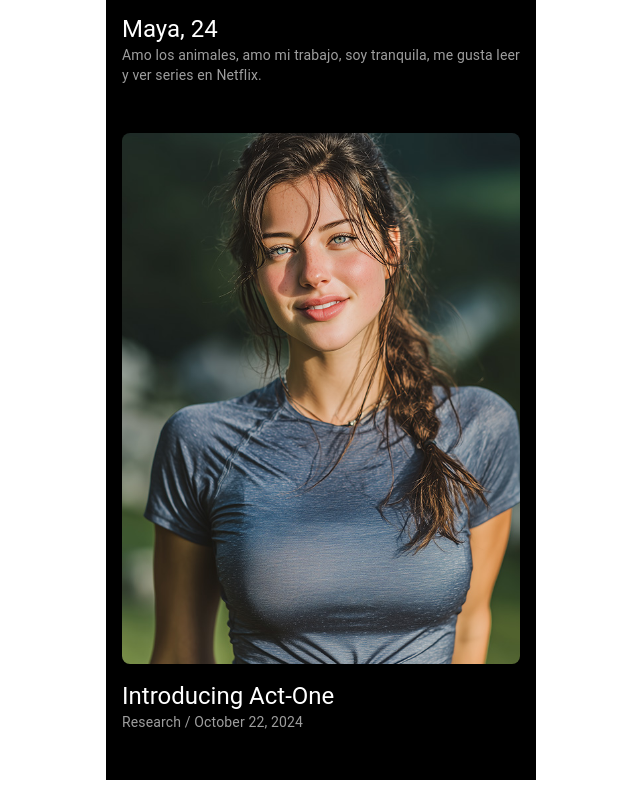
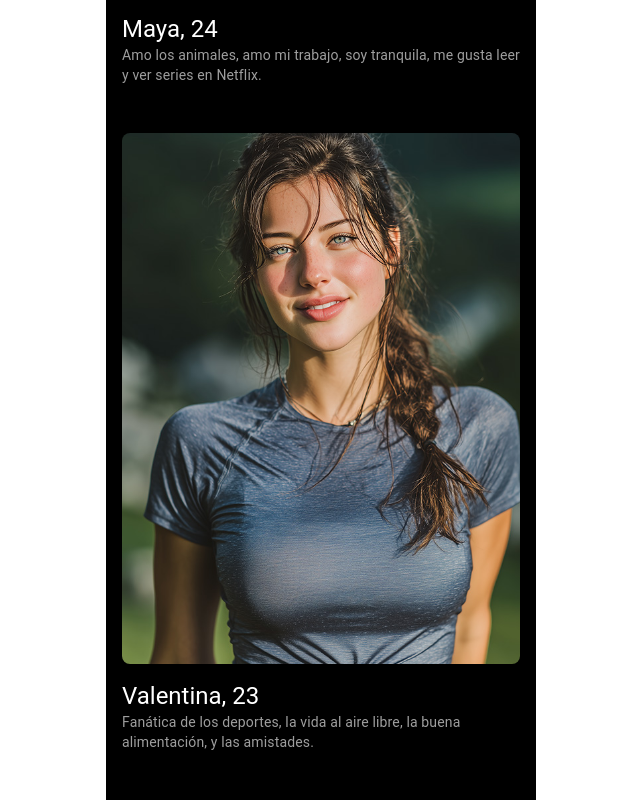
Before and after one commit to lgherrera/voice-chat-ui, a React (Vite) app: page / in a window 1280 px wide. Shown: the part 623-1423 px from the top of the page, without its empty margins (319-959 px from the left). Built offline with nearby package versions, Linux system fonts and the light colour scheme; no server answers.

Commit message:
chore: update Valentina description text

```diff
--- a/src/components/LandingPage.tsx
+++ b/src/components/LandingPage.tsx
@@ -81,19 +81,17 @@ export const LandingPage: React.FC<Props> = ({ onStart }) => (
         <Typography variant="h5" sx={{ mt: 2 }}>
           Maya, 24
         </Typography>
-
-        {/* NEW description */}
         <Typography variant="body2" color="grey.500">
           Amo los animales, amo mi trabajo, soy tranquila, me gusta leer y ver series en Netflix.
         </Typography>
       </Box>
 
-      {/* Card 2 — static placeholder */}
+      {/* Card 2 — headline + new description */}
       <Box>
         <Box
           component="img"
           src="/img2.jpg"
-          alt="Act-One"
+          alt="Valentina, 23"
           sx={{
             width: '100%',
             height: 'auto',
@@ -102,10 +100,11 @@ export const LandingPage: React.FC<Props> = ({ onStart }) => (
           }}
         />
         <Typography variant="h5" sx={{ mt: 2 }}>
-          Introducing Act-One
+          Valentina, 23
         </Typography>
+        {/* new Spanish description */}
         <Typography variant="body2" color="grey.500">
-          Research&nbsp;/&nbsp;October&nbsp;22,&nbsp;2024
+          Fanática de los deportes, la vida al aire libre, la buena alimentación, y las amistades.
         </Typography>
       </Box>
     </Box>
```
